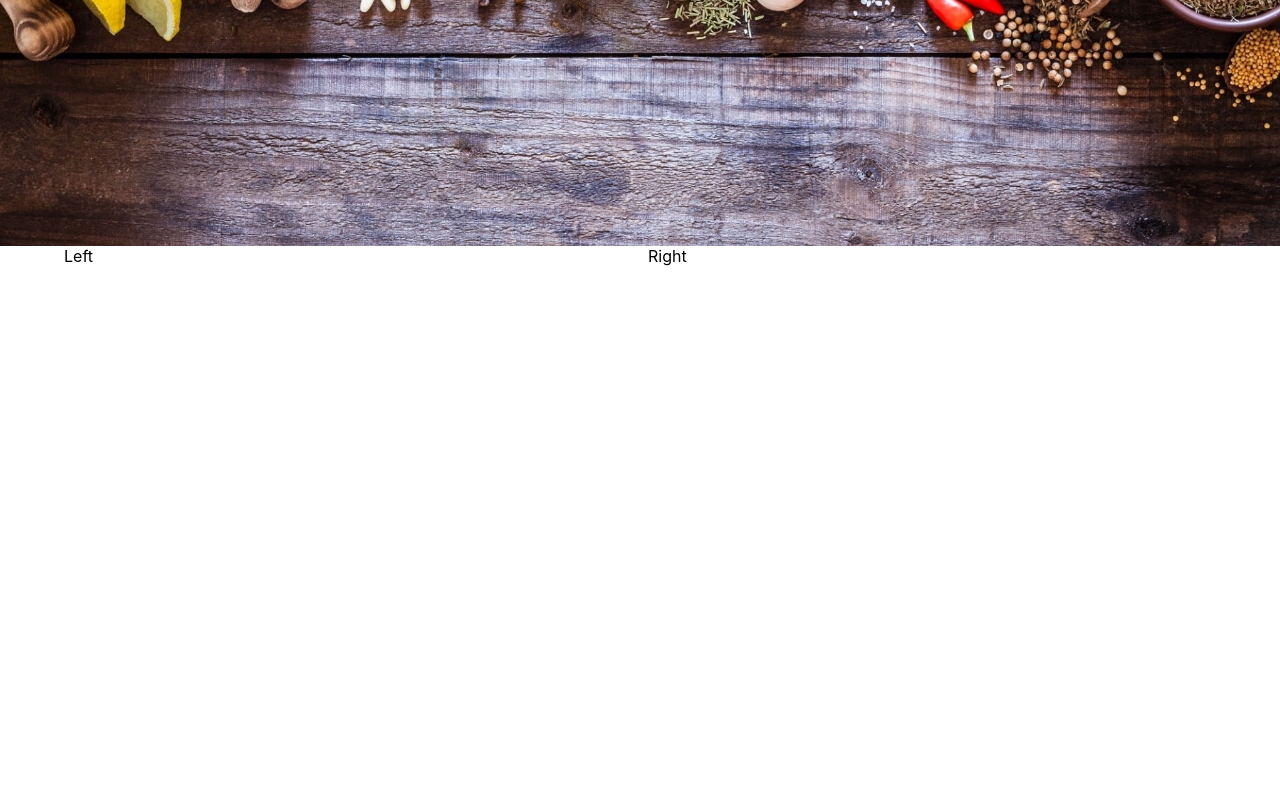
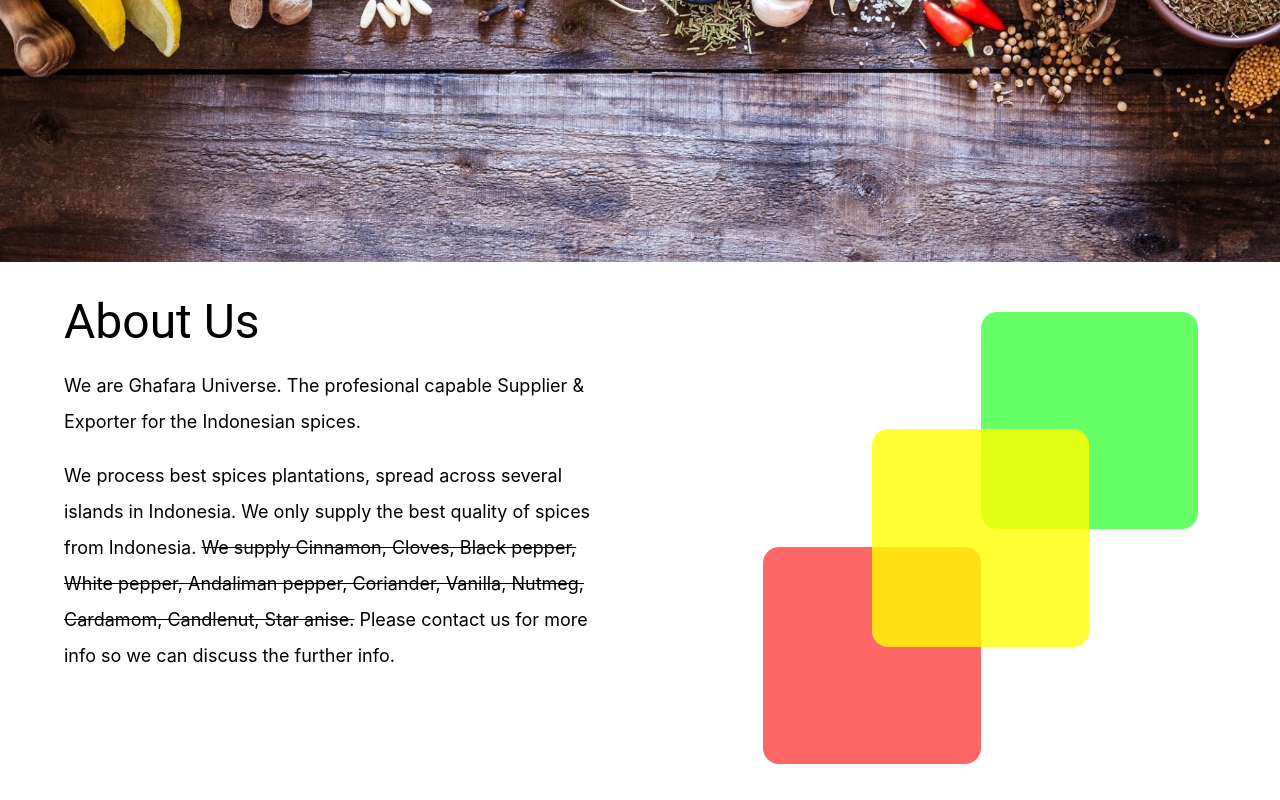
Before and after one commit to bimaaghafara/web-spices, a Next.js app: page / in a window 1280 px wide. Shown: the part 295-1095 px from the top of the page. Before the commit the page ends 800 px from the top, so only its background shows below. Built offline with nearby package versions, Linux system fonts and the light colour scheme.

Commit message:
update about us

```diff
--- a/src/components/layout/index.js
+++ b/src/components/layout/index.js
@@ -7,7 +7,7 @@
     return (
         <>
             <Nav />
-            <Container maxWidth={maxWidth} sx={{ mt: '48px' }}>
+            <Container maxWidth={maxWidth} sx={{ mt: {xs: '56px', md: '64px'} }}>
                 {children}
             </Container>
         </>
--- a/src/components/nav/index.js
+++ b/src/components/nav/index.js
@@ -81,7 +81,11 @@
 const Nav = () => {
     return (
         <Box sx={{ flexGrow: 1 }}>
-            <AppBar position="fixed" color="transparent" sx={{ background: '#fff' }} >
+            <AppBar
+                position="fixed"
+                color="transparent"
+                sx={{ background: '#fff', p: {xs: '4px 0', md: '8px 0'} }}
+            >
                 <Container maxWidth="lg">
                     <Toolbar variant="dense" sx={{ p: '0 !important' }}>
                         <MobileDrawer />
--- /dev/null
+++ b/src/modules/about-us/components/about-us.js
@@ -0,0 +1,68 @@
+import Container from '@mui/material/Container';
+import Grid from '@mui/material/Grid';
+import Typography from '@mui/material/Typography';
+import Box from '@mui/material/Box';
+
+const SmallBox = ({
+    sx, children
+}) => (
+    <Box
+        sx={{
+            width: '50%',
+            pb: '50%',
+            position: 'absolute',
+            borderRadius: '16px',
+            ...sx
+        }}
+    >
+        {children}
+    </Box>
+);
+
+const AboutUs = () => (
+    <Container maxWidth="lg">
+        <Grid container spacing={2} sx={{ pt: '32px' }}>
+            <Grid item xs={12} sm={7}>
+                <Box>
+                    <Typography variant="h3" sx={{ fontSize: {xs: '2rem', md: '3rem' }}} >About Us</Typography>
+                    <Box sx={{
+                        '& p': {
+                            xs: {
+                                fontSize: '12px',
+                                lineHeight: 2
+                            },
+                            md: {
+                                fontSize: '18px',
+                            }
+                        },
+                        pr: { xs: 0, md : '20%' }
+                    }}>
+                        <p>
+                            We are Ghafara Universe. The profesional capable Supplier & Exporter for the Indonesian spices.
+                        </p>
+                        <p>
+                            We process best spices plantations, spread across several islands in Indonesia. We only supply the best quality of spices from Indonesia. <span style={{ textDecoration: 'line-through'}}>We supply Cinnamon, Cloves, Black pepper, White pepper, Andaliman pepper, Coriander, Vanilla, Nutmeg, Cardamom, Candlenut, Star anise.</span> Please contact us for more info so we can discuss the further info.
+                        </p>
+                    </Box>
+                </Box>
+            </Grid>
+            <Grid item xs={12} sm={5}>
+                <Box
+                    sx={{ pb: '100%', position: 'relative', m: '18px' }}
+                >
+                    <SmallBox
+                        sx={{ background: '#f009', top: '50%' }}
+                    />
+                    <SmallBox
+                        sx={{ background: '#0f09', left: '50%' }}
+                    />
+                    <SmallBox
+                        sx={{ background: '#ff0c', top: '25%', left: '25%' }}
+                    />
+                </Box>
+            </Grid>
+        </Grid>
+    </Container>
+);
+
+export default AboutUs;
--- a/src/modules/about-us/index.js
+++ b/src/modules/about-us/index.js
@@ -1,9 +1,10 @@
 import Layout from "src/components/layout";
+import AboutUs from "./components/about-us";
 
 const AboutUsPage = () => {
     return (
         <Layout>
-            <h3>AboutUsPage</h3>
+            <AboutUs />
         </Layout>
     );
 };
--- /dev/null
+++ b/src/modules/home/components/home-banner.js
@@ -0,0 +1,21 @@
+import Box from '@mui/material/Box';
+
+const HomeBanner = () => (
+    <Box
+        sx={{
+            margin: '0 -24px',
+            background: "url('/img/home-banner.jpg') center center",
+            backgroundSize: "cover",
+            pb: {
+                xs: '100%',
+                sm: '70%',
+                md: '40%'
+            },
+            '& img': {
+                width: '100%'
+            }
+        }}
+    />
+)
+
+export default HomeBanner;
--- a/src/modules/home/index.js
+++ b/src/modules/home/index.js
@@ -1,41 +1,17 @@
 /* eslint-disable @next/next/no-img-element */
+
+// components
 import Layout from "src/components/layout";
-import Container from '@mui/material/Container';
-import Box from '@mui/material/Box';
-import Grid from '@mui/material/Grid';
 
-const HomeBanner = () => (
-    <Box
-        sx={{
-            margin: '0 -24px',
-            background: "url('/img/home-banner.jpg') center center",
-            backgroundSize: "cover",
-            pb: {
-                xs: '100%',
-                sm: '70%',
-                md: '40%'
-            },
-            '& img': {
-                width: '100%'
-            }
-        }}
-    />
-)
+// homepage sections
+import HomeBanner from "./components/home-banner";
+import AboutUs from "src/modules/about-us/components/about-us";
 
 const HomePage = () => {
     return (
         <Layout maxWidth="false">
             <HomeBanner />
-            <Container maxWidth="lg">
-                <Grid container spacing={2}>
-                    <Grid item xs={12} sm={6}>
-                        Left
-                    </Grid>
-                    <Grid item xs={12} sm={6}>
-                        Right
-                    </Grid>
-                </Grid>
-            </Container>
+            <AboutUs />
         </Layout>
     );
 };
```
